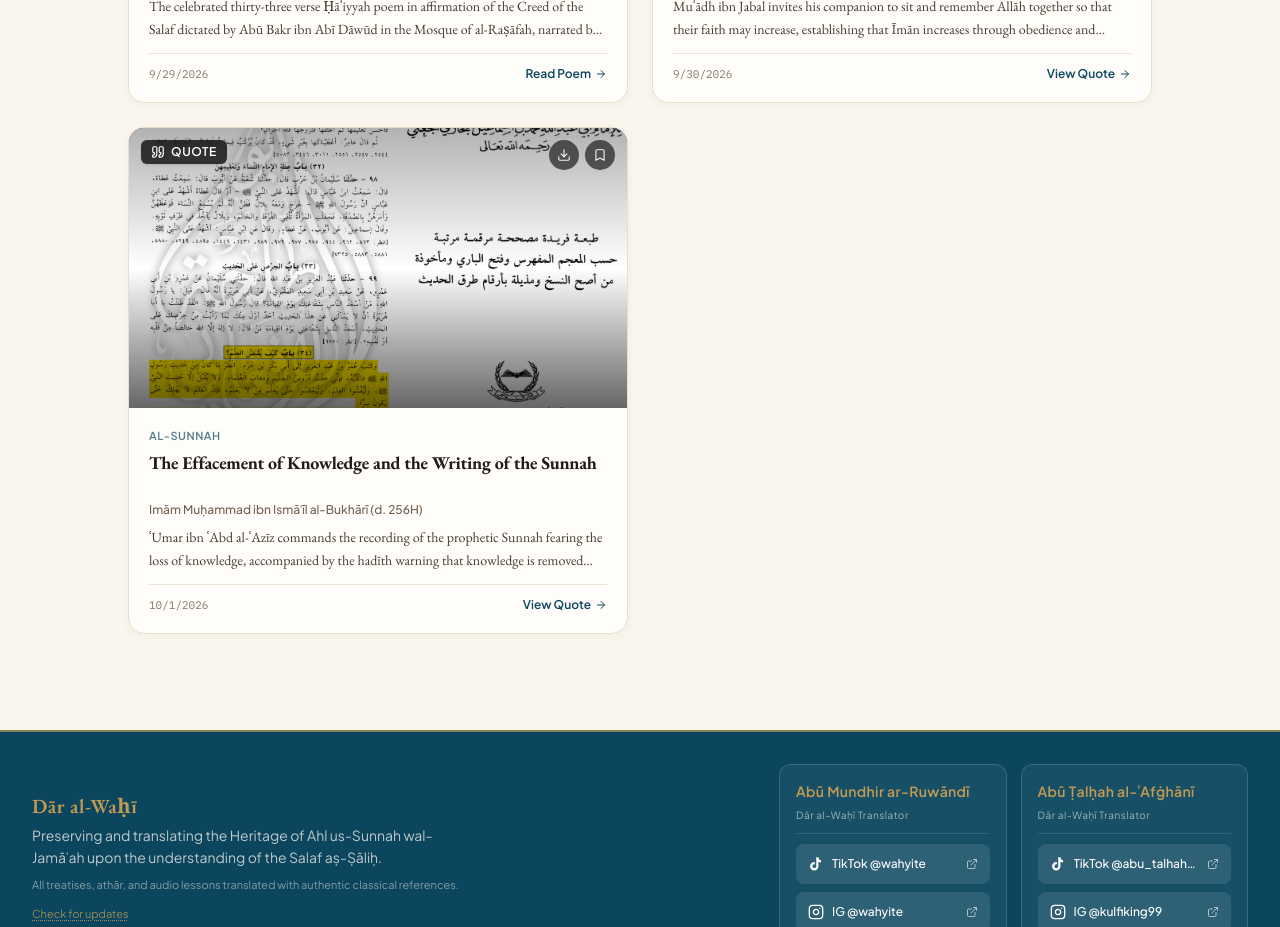
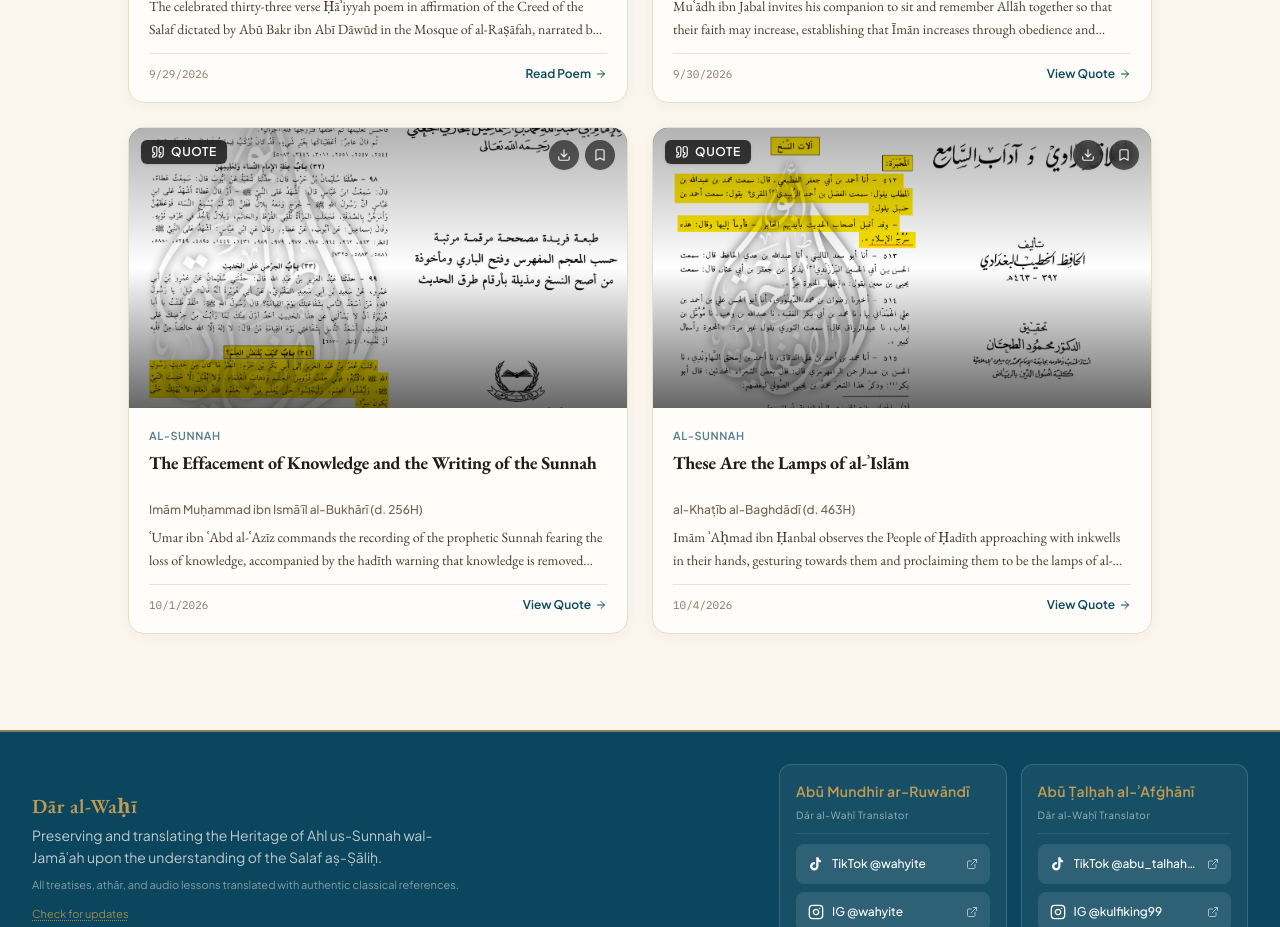
Before and after one commit to hissan1430/Dar-al-Wahi, a React (Vite) app: page /search in a window 1280 px wide. Shown: the part 8860-9787 px from the top of the page. Built offline with nearby package versions, Linux system fonts and the light colour scheme; no server answers.

Commit message:
feat: add "Lamps of al-ʾIslām" quote to data

```diff
--- a/src/data.ts
+++ b/src/data.ts
@@ -1989,5 +1989,39 @@ al-Firabrī⁸ said: ʿAbbās narrated to us, he said: Qutaybah narrated to us,
     imageUrl: "/bukhari effacement scan.png",
     scanImages: ["/bukhari effacement scan.png"],
     dateAdded: "2026-10-01"
+  },
+  {
+    id: "43",
+    translator: "Abu_Talhah",
+    translatorName: "Abū Ṭalḥah al-ʾAfġhānī",
+    category: "al-Sunnah",
+    type: "quote",
+    title: "These Are the Lamps of al-ʾIslām",
+    speaker: "Imām ʾAḥmad ibn Ḥanbal (d. 241H)",
+    author: "al-Khaṭīb al-Baghdādī (d. 463H)",
+    summary: "Imām ʾAḥmad ibn Ḥanbal observes the People of Ḥadīth approaching with inkwells in their hands, gesturing towards them and proclaiming them to be the lamps of al-ʾIslām.",
+    arabicText: `أنا أَحْمَدُ بْنُ أَبِي جَعْفَرٍ الْقَطِيعِيُّ، قَالَ: سَمِعْتُ مُحَمَّدَ بْنَ عَبْدِ اللَّهِ بْنِ الْمُطَّلِبِ، يَقُولُ: سَمِعْتُ الْفَضْلَ بْنَ أَحْمَدَ الزُّبَيْدِيَّ الْمُقْرِئَ، يَقُولُ: سَمِعْتُ أَحْمَدَ بْنَ حَنْبَلٍ، يَقُولُ، وَقَدْ أَقْبَلَ أَصْحَابُ الْحَدِيثِ بِأَيْدِيهِمُ الْمَحَابِرُ، فَأَوْمَأَ إِلَيْهَا وَقَالَ: «هَذِهِ سَرْجُ الْإِسْلَامِ»`,
+    englishText: `ʾAḥmad b. Jaʿfar al-Qaṭīʿī informed us saying: I heard Muḥammad b. ʿAbd Allāh b. al-Muṭṭalib saying: I heard al-Faḍl b. ʾAḥmad al-Zubaydī al-Muqriʾ saying: I heard ʾAḥmad b. Ḥanbal saying, and ʾAṣḥāb al-Ḥadīṯh had approached with the inkwells in their hands, so he made a gesture toward them (i.e. the inkwells) and said: “These are the lamp of al-ʾIslām.”`,
+    htmlText: `<div class="space-y-6 leading-relaxed">
+  <div class="space-y-3">
+    <p class="leading-relaxed">
+      <strong class="font-semibold text-primary">al-Khaṭīb al-Baghdādī</strong> narrated:
+    </p>
+
+    <p class="leading-relaxed opacity-90">
+      <em class="italic opacity-80 font-medium">ʾAḥmad b. Jaʿfar al-Qaṭīʿī</em> informed us saying: I heard <em class="italic opacity-80 font-medium">Muḥammad b. ʿAbd Allāh b. al-Muṭṭalib</em> saying: I heard <em class="italic opacity-80 font-medium">al-Faḍl b. ʾAḥmad al-Zubaydī al-Muqriʾ</em> saying: I heard <strong class="font-semibold text-primary">ʾAḥmad b. Ḥanbal</strong> saying, and ʾAṣḥāb al-Ḥadīṯh had approached with the inkwells in their hands, so he made a gesture toward them (i.e. the inkwells) and said:
+    </p>
+
+    <blockquote class="border-l-[3.5px] border-[#0B465E] dark:border-[#38bdf8] pl-4 sm:pl-5 py-3 my-3 bg-slate-500/[0.04] rounded-r-lg space-y-3 font-serif leading-relaxed">
+      <p class="text-lg sm:text-xl font-bold text-[#0B465E] dark:text-[#38bdf8]">
+        “These are the lamp of al-ʾIslām.”
+      </p>
+    </blockquote>
+  </div>
+</div>`,
+    citation: "al-Jāmiʿ li-ʾAkẖlāq al-Rāwī wa-ʾĀdāb al-Sāmiʿ — 1/252, n° 512",
+    imageUrl: "/khatib inkwell.png",
+    scanImages: ["/khatib inkwell.png"],
+    dateAdded: "2026-10-04"
   }
 ];
```
Also changed, not shown: public/khatib inkwell.png (added), public/khatib_inkwell.png (added).
